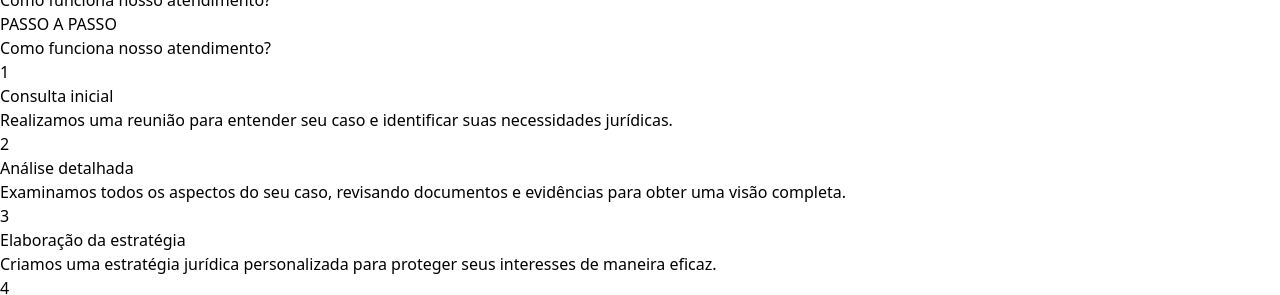
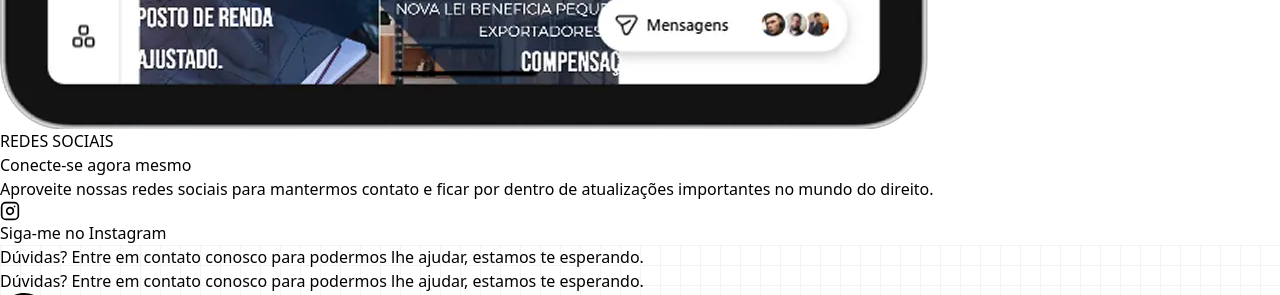
Before and after one commit to Paper-Street-Softwares/LP-Luis-Ricardo, a React (Vite) app: page / in a window 1280 px wide. Shown: the part 3720-4015 px from the top of the page. Built offline with nearby package versions, Linux system fonts and the light colour scheme; no server answers; a web font is replaced by a local one.

Commit message:
fix: aboutInstagram

```diff
--- a/src/components/sections/AboutInstagram.jsx
+++ b/src/components/sections/AboutInstagram.jsx
@@ -49,7 +49,7 @@ export default function AboutInstagram({ socialPrint, colorMode }) {
           <ParagraphsAboutSocial colorMode={colorMode} />
           <div>
             <RedesSociais
-              instagram={false}
+              instagram={true}
               facebook={false}
               x={false}
               tiktok={false}
--- a/src/components/sections/FooterSocial.jsx
+++ b/src/components/sections/FooterSocial.jsx
@@ -65,7 +65,7 @@ export default function FooterSocial({ colorMode, addres, obs, mode }) {
                 <div className="mt-2 opacity-90">
                   <div className="flex gap-[10px] items-center">
                     <FooterSocialIcons
-                      instagram={false}
+                      instagram={true}
                       facebook={false}
                       linkedin={false}
                       tiktok={false}
--- a/src/content/content.jsx
+++ b/src/content/content.jsx
@@ -103,9 +103,9 @@ export const infos = {
     </div>
   ),
   obs: <span className="italic">A Definir</span>,
-  instagramProfile: "dr.silvanosabino", // Sem o @
+  instagramProfile: "dr.luisricardoarantes.adv", // Sem o @
   facebookProfile: "A_Definir",
-  linkeDinProfile: "silvano-sabino-8924a4b4/",
+  linkeDinProfile: "",
   x: "A_Definir",
   whatsappDefaultMessage:
     "Olá! Vim através do site de vocês e gostaria de tirar umas dúvidas.",
--- a/src/locales/pt.json
+++ b/src/locales/pt.json
@@ -93,10 +93,10 @@
     "ctaButtonAriaLabel": "",
     "ctaButtonText": "Entre em contato",
     "aboutSocial": {
-      "miniTag": "A_Definir",
-      "title": "A_Definir",
-      "subtitle": "A_Definir",
-      "labelInstagram": "A_Definir",
+      "miniTag": "REDES SOCIAIS",
+      "title": "Conecte-se agora mesmo",
+      "subtitle": "Aproveite nossas redes sociais para mantermos contato e ficar por dentro de atualizações importantes no mundo do direito.",
+      "labelInstagram": "Siga-me no Instagram",
       "labelFacebook": "A_Definir",
       "labelLinkedin": "A_Definir",
       "labelX": "A_Definir"
--- a/src/pages/Index.jsx
+++ b/src/pages/Index.jsx
@@ -75,7 +75,7 @@ export default function Index() {
       />
 
       <About modal={true} showGallery={false} colorMode={colorMode} />
-      {/* <AboutInstagram colorMode={colorMode} socialPrint={true} /> */}
+      <AboutInstagram colorMode={colorMode} socialPrint={true} />
       <CtaSecondary />
       <Steps colorMode={colorMode} />
       <BlogPosts />
```
Also changed, not shown: src/assets/imgs/about/aboutSocial.webp.
